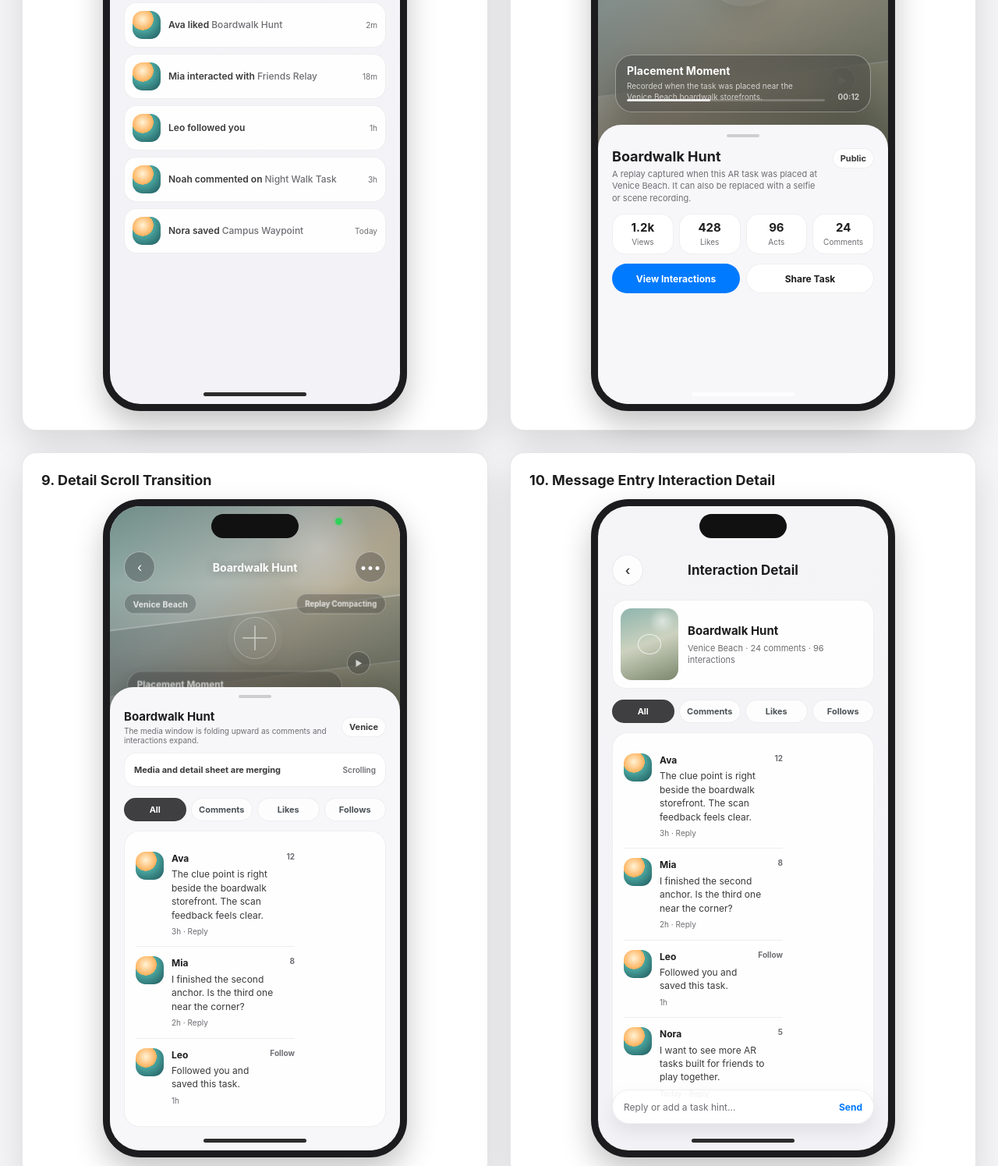
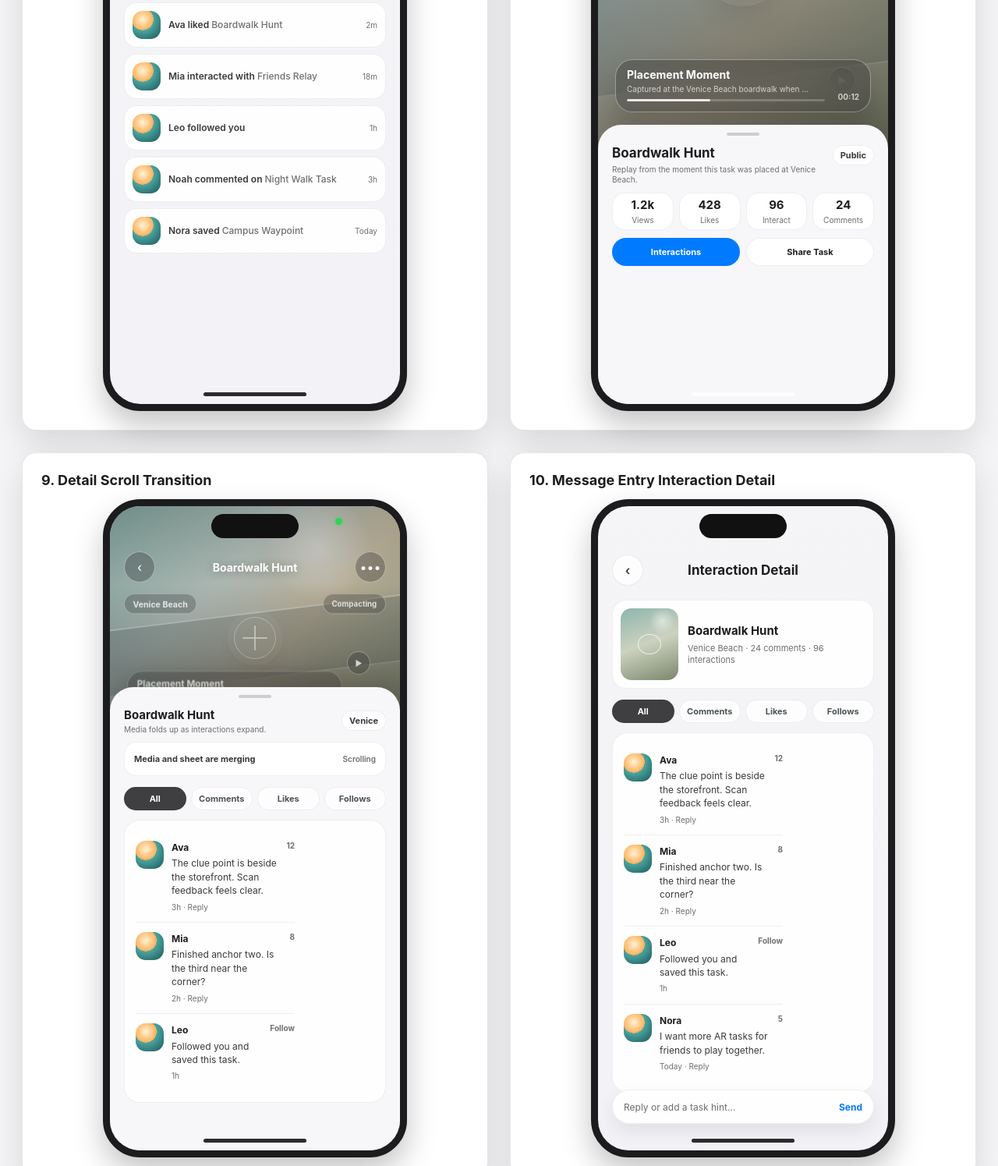
Before and after one commit to A1m0nd-bao/ui-ar-ar, a plain HTML site: page outputs/ar_mobile_wireframe_en.html in a window 1280 px wide. Shown: the part 3394-4889 px from the top of the page at 78% size. Drawn offline with Linux system fonts and the light colour scheme.

Commit message:
Polish English detail screen copy

```diff
--- a/outputs/ar_mobile_wireframe_en.html
+++ b/outputs/ar_mobile_wireframe_en.html
@@ -1760,8 +1760,8 @@
       right: 22px;
       bottom: 88px;
       z-index: 3;
-      min-height: 72px;
-      padding: 12px 14px;
+      min-height: 68px;
+      padding: 11px 14px;
       border-radius: 22px;
       color: white;
       background: rgba(28,28,30,0.28);
@@ -1773,7 +1773,7 @@
 
     .media-place-card b {
       display: block;
-      margin-bottom: 6px;
+      margin-bottom: 5px;
       font-size: 14px;
       line-height: 1.1;
     }
@@ -1783,7 +1783,10 @@
       max-width: 236px;
       color: rgba(255,255,255,0.72);
       font-size: 10px;
-      line-height: 1.35;
+      line-height: 1.25;
+      white-space: nowrap;
+      overflow: hidden;
+      text-overflow: ellipsis;
     }
 
     .media-place-card::after {
@@ -1938,7 +1941,7 @@
       bottom: 0;
       z-index: 4;
       border-radius: 30px 30px 0 0;
-      padding: 12px 18px 22px;
+      padding: 10px 18px 22px;
       background: #f7f7f9;
       box-shadow: 0 -18px 34px rgba(0,0,0,0.12);
     }
@@ -1947,7 +1950,7 @@
       width: 42px;
       height: 4px;
       border-radius: 999px;
-      margin: 0 auto 14px;
+      margin: 0 auto 12px;
       background: rgba(60,60,67,0.22);
     }
 
@@ -1956,19 +1959,19 @@
       grid-template-columns: 1fr auto;
       gap: 10px;
       align-items: start;
-      margin-bottom: 12px;
+      margin-bottom: 10px;
     }
 
     .sheet-title-row h4 {
       margin: 0 0 5px;
-      font-size: 18px;
+      font-size: 17px;
     }
 
     .sheet-title-row p {
       margin: 0;
       color: var(--muted);
-      font-size: 11px;
-      line-height: 1.4;
+      font-size: 10px;
+      line-height: 1.32;
     }
 
     .sheet-status {
@@ -1991,7 +1994,7 @@
     }
 
     .sheet-stat {
-      min-height: 52px;
+      min-height: 48px;
       display: grid;
       place-items: center;
       align-content: center;
@@ -2015,15 +2018,15 @@
       display: grid;
       grid-template-columns: 1fr 1fr;
       gap: 8px;
-      margin-top: 12px;
+      margin-top: 10px;
     }
 
     .sheet-cta {
-      height: 38px;
+      height: 36px;
       border-radius: 999px;
       display: grid;
       place-items: center;
-      font-size: 12px;
+      font-size: 11px;
       font-weight: 700;
       background: rgba(255,255,255,0.9);
       border: 1px solid rgba(60,60,67,0.08);
@@ -2640,12 +2643,12 @@
                   <div class="media-glass">•••</div>
                 </div>
                 <div class="media-location">Venice Beach</div>
-                <div class="media-type-pill">Placement Replay</div>
+                <div class="media-type-pill">Replay</div>
                 <div class="media-anchor"></div>
                 <div class="media-play-dot">▶</div>
                 <div class="media-place-card">
                   <b>Placement Moment</b>
-                  <span>Recorded when the task was placed near the Venice Beach boardwalk storefronts.</span>
+                  <span>Captured at the Venice Beach boardwalk when this task was placed.</span>
                   <div class="media-progress"></div>
                 </div>
               </section>
@@ -2654,18 +2657,18 @@
                 <div class="sheet-title-row">
                   <div>
                     <h4>Boardwalk Hunt</h4>
-                    <p>A replay captured when this AR task was placed at Venice Beach. It can also be replaced with a selfie or scene recording.</p>
+                    <p>Replay from the moment this task was placed at Venice Beach.</p>
                   </div>
                   <div class="sheet-status">Public</div>
                 </div>
                 <div class="sheet-stats">
                   <div class="sheet-stat"><b>1.2k</b><span>Views</span></div>
                   <div class="sheet-stat"><b>428</b><span>Likes</span></div>
-                  <div class="sheet-stat"><b>96</b><span>Acts</span></div>
+                  <div class="sheet-stat"><b>96</b><span>Interact</span></div>
                   <div class="sheet-stat"><b>24</b><span>Comments</span></div>
                 </div>
                 <div class="sheet-cta-row">
-                  <div class="sheet-cta primary">View Interactions</div>
+                  <div class="sheet-cta primary">Interactions</div>
                   <div class="sheet-cta">Share Task</div>
                 </div>
               </div>
@@ -2688,12 +2691,12 @@
                   <div class="media-glass">•••</div>
                 </div>
                 <div class="media-location">Venice Beach</div>
-                <div class="media-type-pill">Replay Compacting</div>
+                <div class="media-type-pill">Compacting</div>
                 <div class="media-anchor"></div>
                 <div class="media-play-dot">▶</div>
                 <div class="media-place-card">
                   <b>Placement Moment</b>
-                  <span>The media window is being compressed while keeping the place and replay identity visible.</span>
+                  <span>Media is folding upward while the place stays visible.</span>
                   <div class="media-progress"></div>
                 </div>
               </section>
@@ -2702,12 +2705,12 @@
                 <div class="compact-task-summary">
                   <div>
                     <h4>Boardwalk Hunt</h4>
-                    <p>The media window is folding upward as comments and interactions expand.</p>
+                    <p>Media folds up as interactions expand.</p>
                   </div>
                   <div class="sheet-status">Venice</div>
                 </div>
                 <div class="transition-note">
-                  <span>Media and detail sheet are merging</span>
+                  <span>Media and sheet are merging</span>
                   <span>Scrolling</span>
                 </div>
                 <div class="interaction-tabs" aria-label="Interaction filters after scrolling">
@@ -2721,7 +2724,7 @@
                     <div class="interaction-avatar"></div>
                     <div class="comment-body">
                       <b>Ava</b>
-                      The clue point is right beside the boardwalk storefront. The scan feedback feels clear.
+                      The clue point is beside the storefront. Scan feedback feels clear.
                       <span>3h · Reply</span>
                     </div>
                     <div class="comment-like">12</div>
@@ -2730,7 +2733,7 @@
                     <div class="interaction-avatar"></div>
                     <div class="comment-body">
                       <b>Mia</b>
-                      I finished the second anchor. Is the third one near the corner?
+                      Finished anchor two. Is the third near the corner?
                       <span>2h · Reply</span>
                     </div>
                     <div class="comment-like">8</div>
@@ -2783,7 +2786,7 @@
                   <div class="interaction-avatar"></div>
                   <div class="comment-body">
                     <b>Ava</b>
-                    The clue point is right beside the boardwalk storefront. The scan feedback feels clear.
+                      The clue point is beside the storefront. Scan feedback feels clear.
                     <span>3h · Reply</span>
                   </div>
                   <div class="comment-like">12</div>
@@ -2792,7 +2795,7 @@
                   <div class="interaction-avatar"></div>
                   <div class="comment-body">
                     <b>Mia</b>
-                    I finished the second anchor. Is the third one near the corner?
+                    Finished anchor two. Is the third near the corner?
                     <span>2h · Reply</span>
                   </div>
                   <div class="comment-like">8</div>
@@ -2810,7 +2813,7 @@
                   <div class="interaction-avatar"></div>
                   <div class="comment-body">
                     <b>Nora</b>
-                    I want to see more AR tasks built for friends to play together.
+                    I want more AR tasks for friends to play together.
                     <span>Today · Reply</span>
                   </div>
                   <div class="comment-like">5</div>
```
Also changed, not shown: outputs/ar_mobile_wireframe_en_regions.html (+31 -28 lines).
